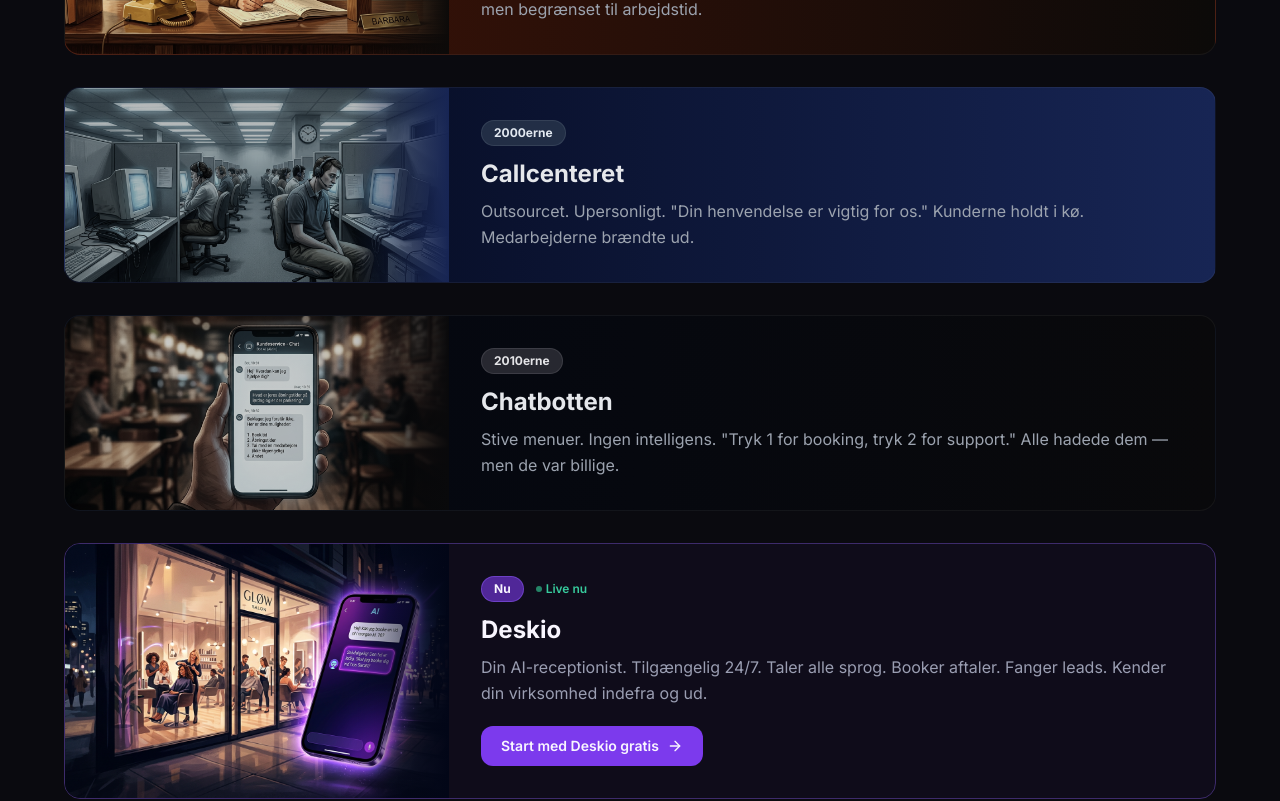
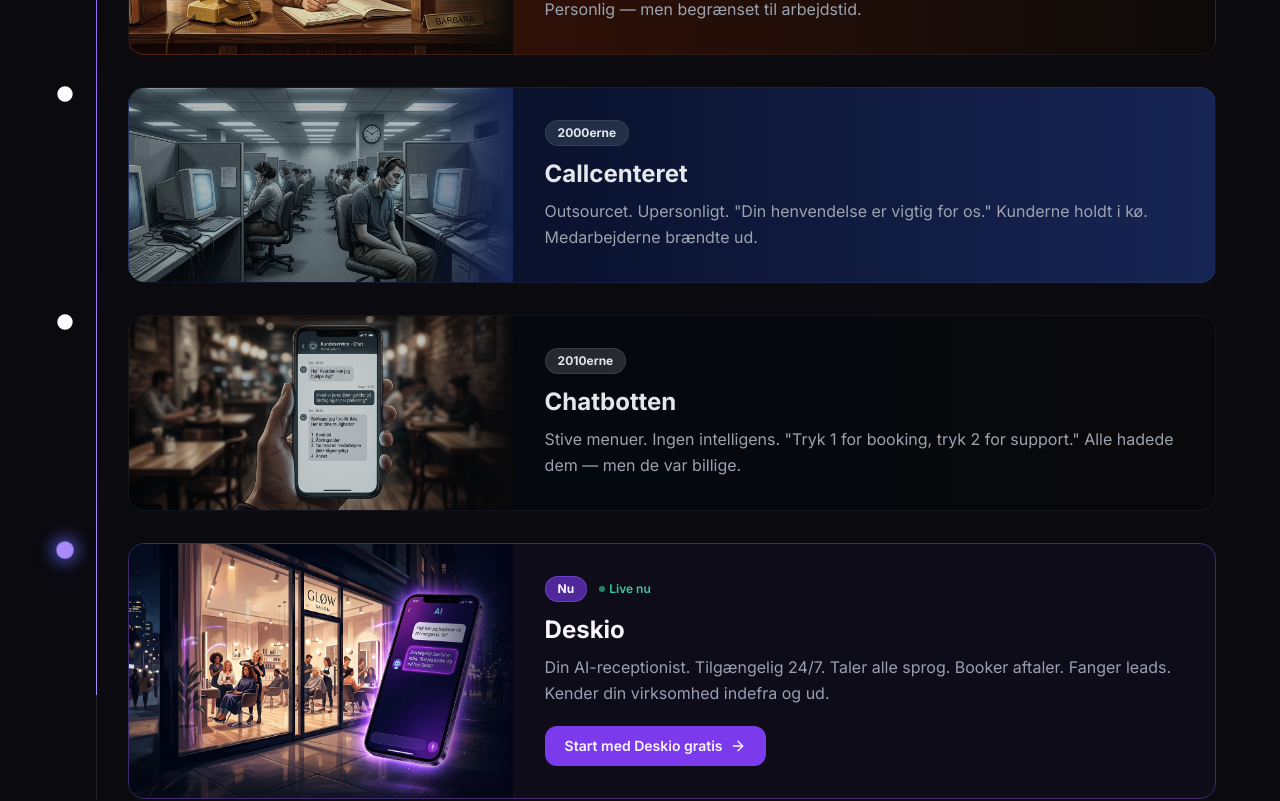
Before and after one commit to RedaDenmark/deskio-landing, a Next.js app: page / in a window 1280 px wide. Shown: the part 1420-2221 px from the top of the page. Built offline with nearby package versions, Linux system fonts and the light colour scheme.

Commit message:
Add animated vertical timeline with scroll-driven dots and fill line
Made-with: Cursor

```diff
--- a/app/page.tsx
+++ b/app/page.tsx
@@ -4,6 +4,7 @@ import { Bot, Zap, Globe, Users, Calendar, BookOpen, ArrowRight, Check } from 'l
 import Typewriter from '@/components/Typewriter'
 import ChatDemo from '@/components/ChatDemo'
 import FadeUp from '@/components/FadeUp'
+import EraTimeline from '@/components/EraTimeline'
 
 const DASHBOARD_URL = 'https://dashboard.deskio.dk'
 
@@ -188,58 +189,7 @@ export default function HomePage() {
             </p>
           </FadeUp>
 
-          <div className="space-y-8">
-            {ERAS.map((era, i) => (
-              <FadeUp key={era.year} delay={i * 100}>
-                <div className={`relative rounded-2xl overflow-hidden border ${era.highlight ? 'border-brand-500/40' : 'border-white/5'} bg-gradient-to-r ${era.bg}`}>
-                  {era.highlight && (
-                    <div className="absolute inset-0 bg-brand-600/5 pointer-events-none" />
-                  )}
-                  <div className="flex flex-col md:flex-row items-stretch">
-                    {/* Image */}
-                    <div className="relative w-full md:w-72 lg:w-96 h-52 md:h-auto flex-shrink-0 overflow-hidden">
-                      <Image
-                        src={era.image}
-                        alt={era.title}
-                        fill
-                        className="object-cover"
-                        style={{ filter: era.filter }}
-                        sizes="(max-width: 768px) 100vw, 384px"
-                      />
-                      {/* Gradient fade to content on desktop */}
-                      <div className="hidden md:block absolute inset-y-0 right-0 w-24 bg-gradient-to-r from-transparent to-[inherit]" />
-                    </div>
-
-                    {/* Content */}
-                    <div className="flex-1 p-6 md:p-8 flex flex-col justify-center">
-                      <div className="flex items-center gap-3 mb-3">
-                        <span className={`text-xs font-bold px-3 py-1 rounded-full border ${era.badge}`}>
-                          {era.year}
-                        </span>
-                        {era.highlight && (
-                          <span className="text-xs font-semibold text-emerald-400 flex items-center gap-1">
-                            <span className="w-1.5 h-1.5 rounded-full bg-emerald-400 animate-pulse" />
-                            Live nu
-                          </span>
-                        )}
-                      </div>
-                      <h3 className={`text-2xl font-bold mb-2 ${era.highlight ? 'text-white' : 'text-gray-200'}`}>
-                        {era.title}
-                      </h3>
-                      <p className="text-gray-400 leading-relaxed">{era.desc}</p>
-
-                      {era.highlight && (
-                        <Link href={`${DASHBOARD_URL}/register`}
-                          className="mt-5 self-start inline-flex items-center gap-2 bg-brand-600 hover:bg-brand-700 text-white font-semibold px-5 py-2.5 rounded-xl transition-all hover:scale-105 text-sm">
-                          Start med Deskio gratis <ArrowRight className="w-4 h-4" />
-                        </Link>
-                      )}
-                    </div>
-                  </div>
-                </div>
-              </FadeUp>
-            ))}
-          </div>
+          <EraTimeline eras={ERAS} />
         </div>
       </section>
 
--- /dev/null
+++ b/components/EraTimeline.tsx
@@ -0,0 +1,153 @@
+'use client'
+import { useEffect, useRef, useState } from 'react'
+import Image from 'next/image'
+import Link from 'next/link'
+import { ArrowRight } from 'lucide-react'
+
+const DASHBOARD_URL = 'https://dashboard.deskio.dk'
+
+interface Era {
+  year: string
+  title: string
+  desc: string
+  image: string
+  filter: string
+  bg: string
+  badge: string
+  highlight?: boolean
+}
+
+interface Props {
+  eras: Era[]
+}
+
+export default function EraTimeline({ eras }: Props) {
+  const itemRefs = useRef<(HTMLDivElement | null)[]>([])
+  const lineRef = useRef<HTMLDivElement>(null)
+  const wrapperRef = useRef<HTMLDivElement>(null)
+  const [activeIndex, setActiveIndex] = useState(-1)
+  const [lineHeight, setLineHeight] = useState(0)
+
+  useEffect(() => {
+    const observers: IntersectionObserver[] = []
+
+    itemRefs.current.forEach((el, i) => {
+      if (!el) return
+      const obs = new IntersectionObserver(
+        ([entry]) => {
+          if (entry.isIntersecting) {
+            setActiveIndex(prev => Math.max(prev, i))
+          }
+        },
+        { threshold: 0.35 }
+      )
+      obs.observe(el)
+      observers.push(obs)
+    })
+
+    return () => observers.forEach(o => o.disconnect())
+  }, [])
+
+  // Grow the line to the centre of the active dot
+  useEffect(() => {
+    const wrapper = wrapperRef.current
+    const activeDot = itemRefs.current[activeIndex]
+    if (!wrapper || !activeDot) return
+
+    const wrapperTop = wrapper.getBoundingClientRect().top + window.scrollY
+    const dotTop = activeDot.getBoundingClientRect().top + window.scrollY
+    const dotMid = dotTop + activeDot.offsetHeight / 2
+    setLineHeight(dotMid - wrapperTop)
+  }, [activeIndex])
+
+  return (
+    <div ref={wrapperRef} className="relative">
+      {/* ── Vertical track ── */}
+      <div className="absolute left-4 md:left-8 top-0 bottom-0 w-px bg-white/10 hidden sm:block" />
+
+      {/* ── Animated fill line ── */}
+      <div
+        ref={lineRef}
+        className="absolute left-4 md:left-8 top-0 w-px bg-gradient-to-b from-brand-500 to-brand-400 hidden sm:block transition-all duration-700 ease-out"
+        style={{ height: lineHeight }}
+      />
+
+      <div className="space-y-8">
+        {eras.map((era, i) => (
+          <div
+            key={era.year}
+            ref={el => { itemRefs.current[i] = el }}
+            className={`relative flex gap-6 sm:gap-10 md:gap-14 transition-all duration-700 ${
+              activeIndex >= i ? 'opacity-100 translate-y-0' : 'opacity-0 translate-y-6'
+            }`}
+          >
+            {/* ── Dot ── */}
+            <div className="hidden sm:flex flex-col items-center flex-shrink-0 relative z-10"
+                 style={{ marginLeft: '-0.4rem' }}>
+              <div
+                className={`w-3.5 h-3.5 rounded-full border-2 transition-all duration-500 ${
+                  era.highlight
+                    ? 'bg-brand-400 border-brand-400 shadow-[0_0_12px_4px_rgba(99,102,241,0.6)] scale-125'
+                    : activeIndex >= i
+                    ? 'bg-white border-white scale-110'
+                    : 'bg-transparent border-white/20 scale-100'
+                } ${era.highlight ? 'animate-pulse' : ''}`}
+              />
+            </div>
+
+            {/* ── Card ── */}
+            <div className={`flex-1 relative rounded-2xl overflow-hidden border ${
+              era.highlight ? 'border-brand-500/40' : 'border-white/5'
+            } bg-gradient-to-r ${era.bg}`}>
+              {era.highlight && (
+                <div className="absolute inset-0 bg-brand-600/5 pointer-events-none" />
+              )}
+              <div className="flex flex-col md:flex-row items-stretch">
+                {/* Image */}
+                <div className="relative w-full md:w-72 lg:w-96 h-52 md:h-auto flex-shrink-0 overflow-hidden">
+                  <Image
+                    src={era.image}
+                    alt={era.title}
+                    fill
+                    className="object-cover"
+                    style={{ filter: era.filter }}
+                    sizes="(max-width: 768px) 100vw, 384px"
+                  />
+                  <div className="hidden md:block absolute inset-y-0 right-0 w-24 bg-gradient-to-r from-transparent to-[inherit]" />
+                </div>
+
+                {/* Content */}
+                <div className="flex-1 p-6 md:p-8 flex flex-col justify-center">
+                  <div className="flex items-center gap-3 mb-3">
+                    <span className={`text-xs font-bold px-3 py-1 rounded-full border ${era.badge}`}>
+                      {era.year}
+                    </span>
+                    {era.highlight && (
+                      <span className="text-xs font-semibold text-emerald-400 flex items-center gap-1">
+                        <span className="w-1.5 h-1.5 rounded-full bg-emerald-400 animate-pulse" />
+                        Live nu
+                      </span>
+                    )}
+                  </div>
+                  <h3 className={`text-2xl font-bold mb-2 ${era.highlight ? 'text-white' : 'text-gray-200'}`}>
+                    {era.title}
+                  </h3>
+                  <p className="text-gray-400 leading-relaxed">{era.desc}</p>
+
+                  {era.highlight && (
+                    <Link
+                      href={`${DASHBOARD_URL}/register`}
+                      className="mt-5 self-start inline-flex items-center gap-2 bg-brand-600 hover:bg-brand-700 text-white font-semibold px-5 py-2.5 rounded-xl transition-all hover:scale-105 text-sm"
+                    >
+                      Start med Deskio gratis <ArrowRight className="w-4 h-4" />
+                    </Link>
+                  )}
+                </div>
+              </div>
+            </div>
+          </div>
+        ))}
+      </div>
+    </div>
+  )
+}
```
